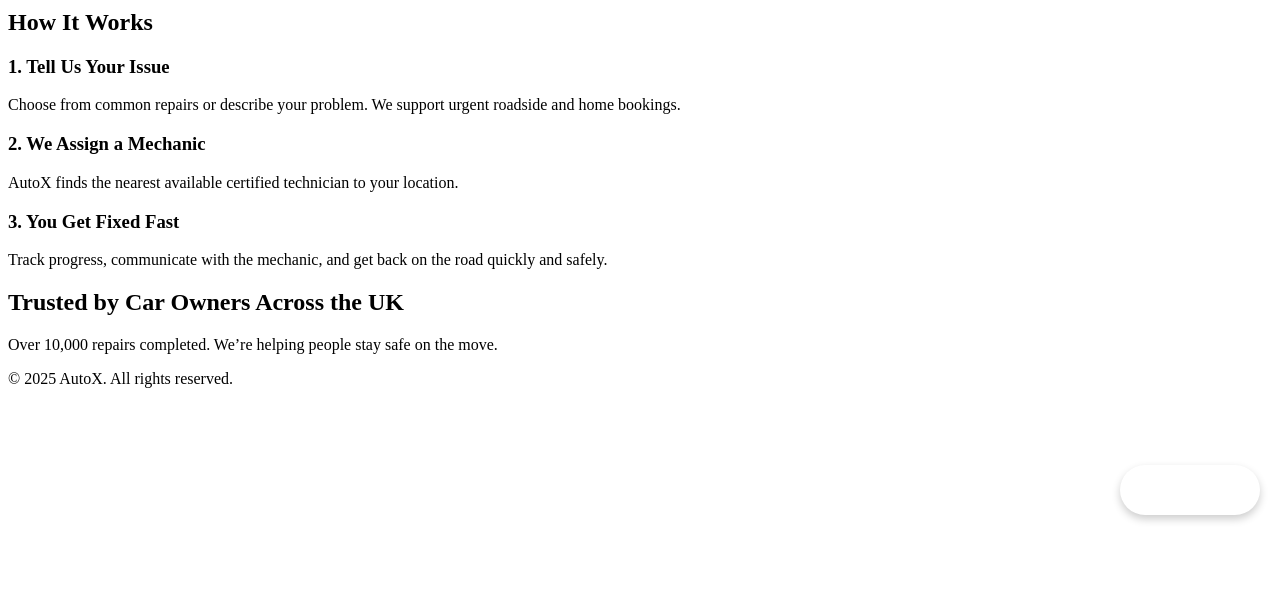
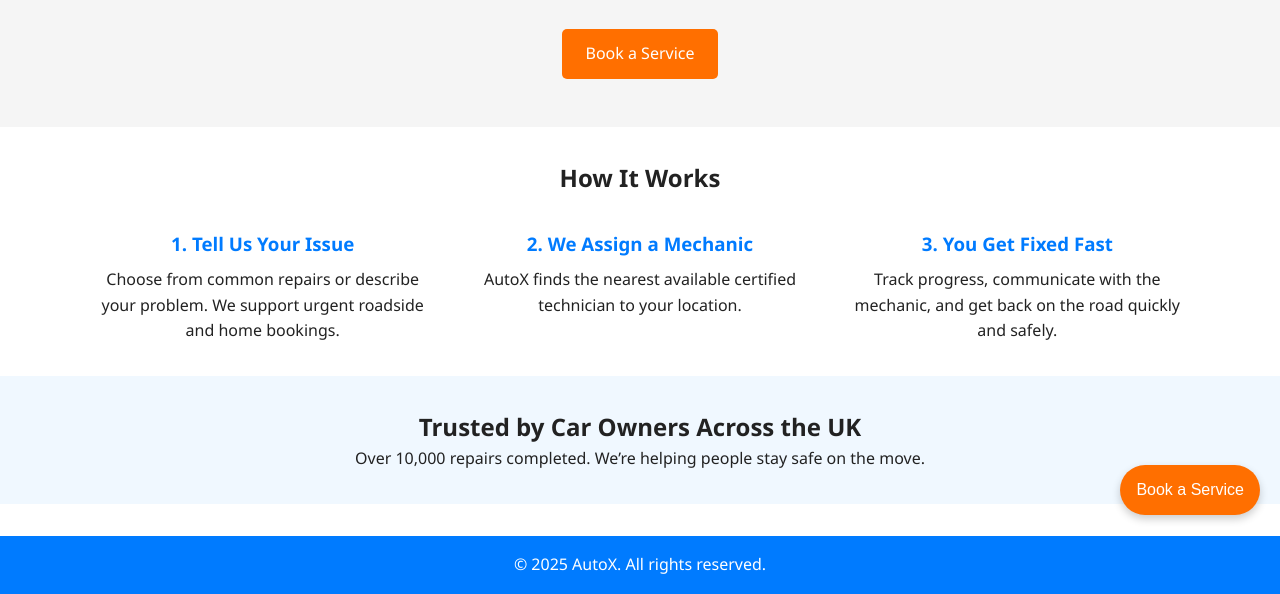
Before and after one commit to Cualabeer/autox, a website: page frontend/index.html in a window 1280 px wide. Shown: the part 265-859 px from the top of the page. Before the commit the page ends 800 px from the top, so only its background shows below. Drawn offline with Linux system fonts and the light colour scheme; files that its build step writes are made by us from their sources; the site is published under a folder, as on GitHub Pages, so addresses that start at the root find nothing.

Commit message:
Update index.html

```diff
--- a/frontend/index.html
+++ b/frontend/index.html
@@ -4,7 +4,7 @@
   <meta charset="UTF-8" />
   <meta name="viewport" content="width=device-width, initial-scale=1.0"/>
   <title>AutoX – Mobile Vehicle Assistance</title>
-  <link rel="stylesheet" href="/shared/global.css">
+  <link rel="stylesheet" href="shared/global.css">
   <style>
     .book-button {
       position: fixed;
```
